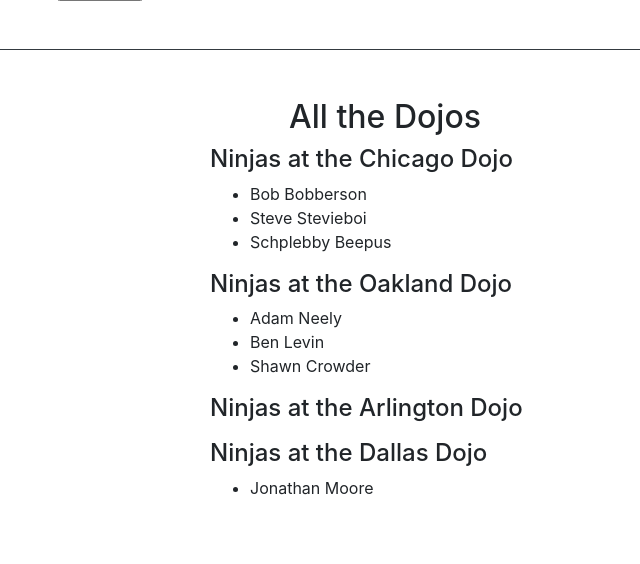
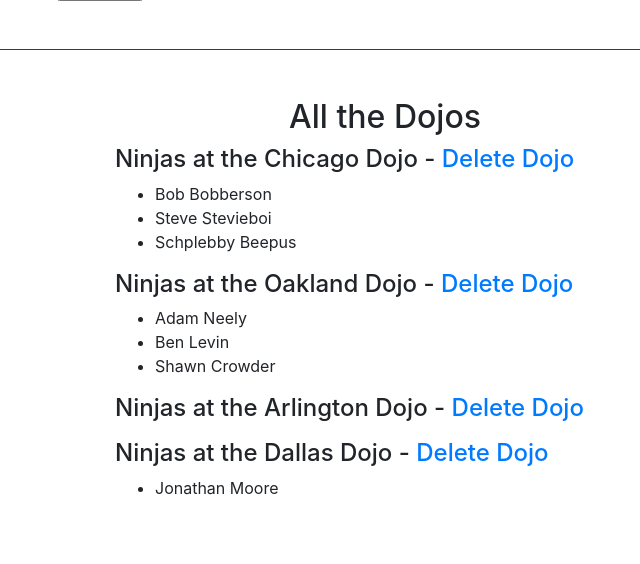
Before and after one commit to jamscodes/django_chapter, a Django app: page / in a window 1280 px wide. Shown: the part 269-833 px from the top of the page, without its empty margins (255-895 px from the left). Run offline with Django 3.2, Linux system fonts and the light colour scheme; data comes from the database, SQL or seed files in the repository; both versions use the stored data as it was after the commit; some libraries are stand-ins or nearby versions.

Commit message:
Add a 'delete dojo' functionality to the app

```diff
--- a/django_orm/dojo_ninjas_proj/dojo_ninjas_app/templates/home.html
+++ b/django_orm/dojo_ninjas_proj/dojo_ninjas_app/templates/home.html
@@ -66,9 +66,9 @@
             <div class="col-12">
                 <h2 class="text-center">All the Dojos</h2>
             </div>
-            <div class="col-4 offset-4">
+            <div class="col-6 offset-3">
                 {% for dojo in dojos %}
-                <h4>Ninjas at the {{dojo.name}}</h3>
+                <h4>Ninjas at the {{dojo.name}} - <a href="/delete_dojo/{{dojo.id}}/">Delete Dojo</a></h3>
                 <ul>
                     {% for ninja in dojo.ninjas.all %}
                     <li>{{ninja.first_name}} {{ninja.last_name}}</li>
--- a/django_orm/dojo_ninjas_proj/dojo_ninjas_app/urls.py
+++ b/django_orm/dojo_ninjas_proj/dojo_ninjas_app/urls.py
@@ -4,5 +4,6 @@ from . import views
 urlpatterns = [
     path('', views.index, name='home'),
     path('add_dojo/', views.add_dojo, name='add_dojo'),
-    path('add_ninja/', views.add_ninja)
+    path('delete_dojo/<int:id>/', views.delete_dojo),
+    path('add_ninja/', views.add_ninja),
 ]
--- a/django_orm/dojo_ninjas_proj/dojo_ninjas_app/views.py
+++ b/django_orm/dojo_ninjas_proj/dojo_ninjas_app/views.py
@@ -25,3 +25,8 @@ def add_ninja(request):
         last_name=request.POST['n_l_name']
     )
     return redirect('/')
+
+def delete_dojo(request, id):
+    del_dojo = Dojo.objects.get(id=id)
+    del_dojo.delete()
+    return redirect('/')
```
Also changed, not shown: django_orm/dojo_ninjas_proj/db.sqlite3.
